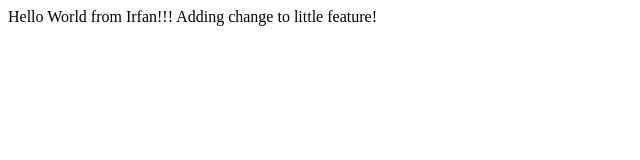
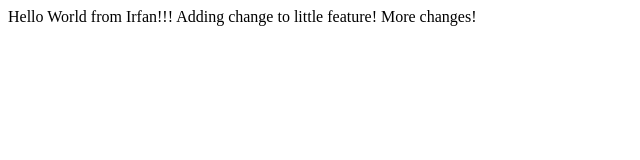
Before and after one commit to exitir/demo-repo, a plain HTML site: page index.html in a window 1280 px wide. Shown: the whole page, without its empty margins (0-640 px from the left). Drawn offline with Linux system fonts and the light colour scheme.

Commit message:
adding more changes

```diff
--- a/index.html
+++ b/index.html
@@ -8,5 +8,6 @@
 <body>
     Hello World from Irfan!!!
     Adding change to little feature!
+    More changes!
 </body>
 </html>
```
